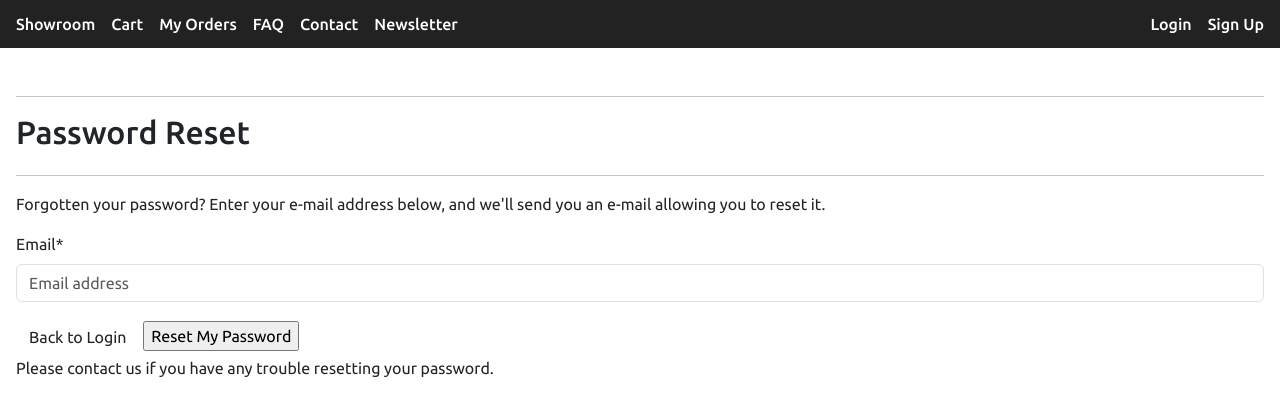
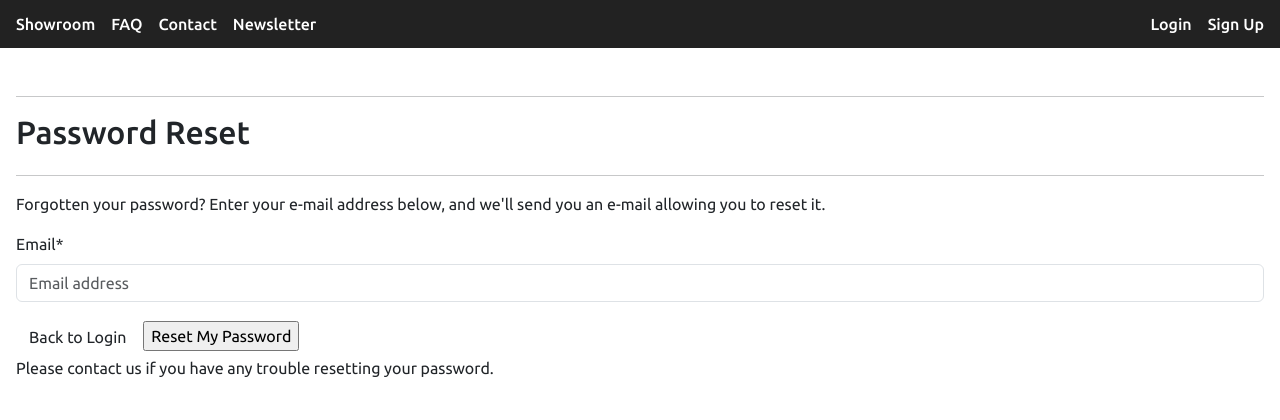
Before and after one commit to KC-85/Modern-Classics, a Django app: page /accounts/password/reset/ in a window 1280 px wide. Shown: the top 420 px of the page. Run offline with Django 5.2, Linux system fonts and the light colour scheme; parts of the project's set-up code (start-up, migrations or seed data) failed here and were passed over; some libraries are stand-ins or nearby versions.

Commit message:
Made Cart & my orders available if user is authenticated. Add bootstrap css link.

```diff
--- a/templates/base.html
+++ b/templates/base.html
@@ -19,17 +19,11 @@
   <meta property="og:url"         content="{{ request.build_absolute_uri }}">
   <meta property="og:image"       content="{% block og_image %}{% static 'images/og-default.jpg' %}{% endblock %}">
 
-  {% block head_extra %}{% endblock %}
 
-  <link href="https://fonts.googleapis.com/css2?family=Ubuntu:wght@400;500;700&display=swap"
-  rel="stylesheet"/>
-
-  <link
-  href="https://cdn.jsdelivr.net/npm/bootstrap@5.3.2/dist/css/bootstrap.min.css"
-  rel="stylesheet" integrity="sha384-…" crossorigin="anonymous"/>
-
+  <link href="https://fonts.googleapis.com/css2?family=Ubuntu:wght@400;500;700&display=swap" rel="stylesheet"/>
+  <link href="https://cdn.jsdelivr.net/npm/bootstrap@5.3.2/dist/css/bootstrap.min.css" rel="stylesheet">
   <link href="{% static 'css/main.css' %}" rel="stylesheet"/>
-
+  {% block head_extra %} {% endblock %}
 
   <title>{% block title %}Modern Classics{% endblock %}</title>
 
@@ -39,20 +33,28 @@
     <nav class="navbar">
       <ul class="nav-left">
         <li><a href="{% url 'showroom:car_list' %}">Showroom</a></li>
+        {% if request.user.is_authenticated %}
         <li><a href="{% url 'trailer:cart_detail' %}">Cart</a></li>
         <li><a href="{% url 'checkout:list' %}">My Orders</a></li>
+        {% else %}
         <li><a href="{% url 'common:faq_list' %}">FAQ</a></li>
         <li><a href="{% url 'common:contact' %}">Contact</a></li>
         <li><a href="{% url 'common:newsletter' %}">Newsletter</a></li>
+        {% endif %}
       </ul>
       <ul class="nav-right">
-        {% if user.is_authenticated %}
-          <li><a href="{% url 'users:profile' %}">Profile</a></li>
-          <li><a href="{% url 'account_logout' %}">Logout</a></li>
+        {% if request.user.is_authenticated %}
+        <li><a href="{% url 'users:profile' %}">Profile</a></li>
+        <li>
+          <form method="post" action="{% url 'account_logout' %}" style="display:inline">
+            {% csrf_token %}
+            <button class="btn btn-link p-0 align-baseline" type="submit">Logout</button>
+          </form>
+        </li>
         {% else %}
-          <li><a href="{% url 'account_login' %}">Login</a></li>
-          <li><a href="{% url 'account_signup' %}">Sign Up</a></li>
-        {% endif %}
+        <li><a href="{% url 'account_login' %}">Login</a></li>
+        <li><a href="{% url 'account_signup' %}">Sign Up</a></li>
+      {% endif %}
       </ul>
     </nav>
   </header>
@@ -65,6 +67,7 @@
     <p>&copy; {% now "Y" %} Modern Classics. All rights reserved.</p>
   </footer>
 
+  <script src="https://cdn.jsdelivr.net/npm/bootstrap@5.3.2/dist/js/bootstrap.bundle.min.js" crossorigin="anonymous"></script>
   <script src="{% static 'js/main.js' %}"></script>
   {% block scripts %}{% endblock %}
 </body>
```
